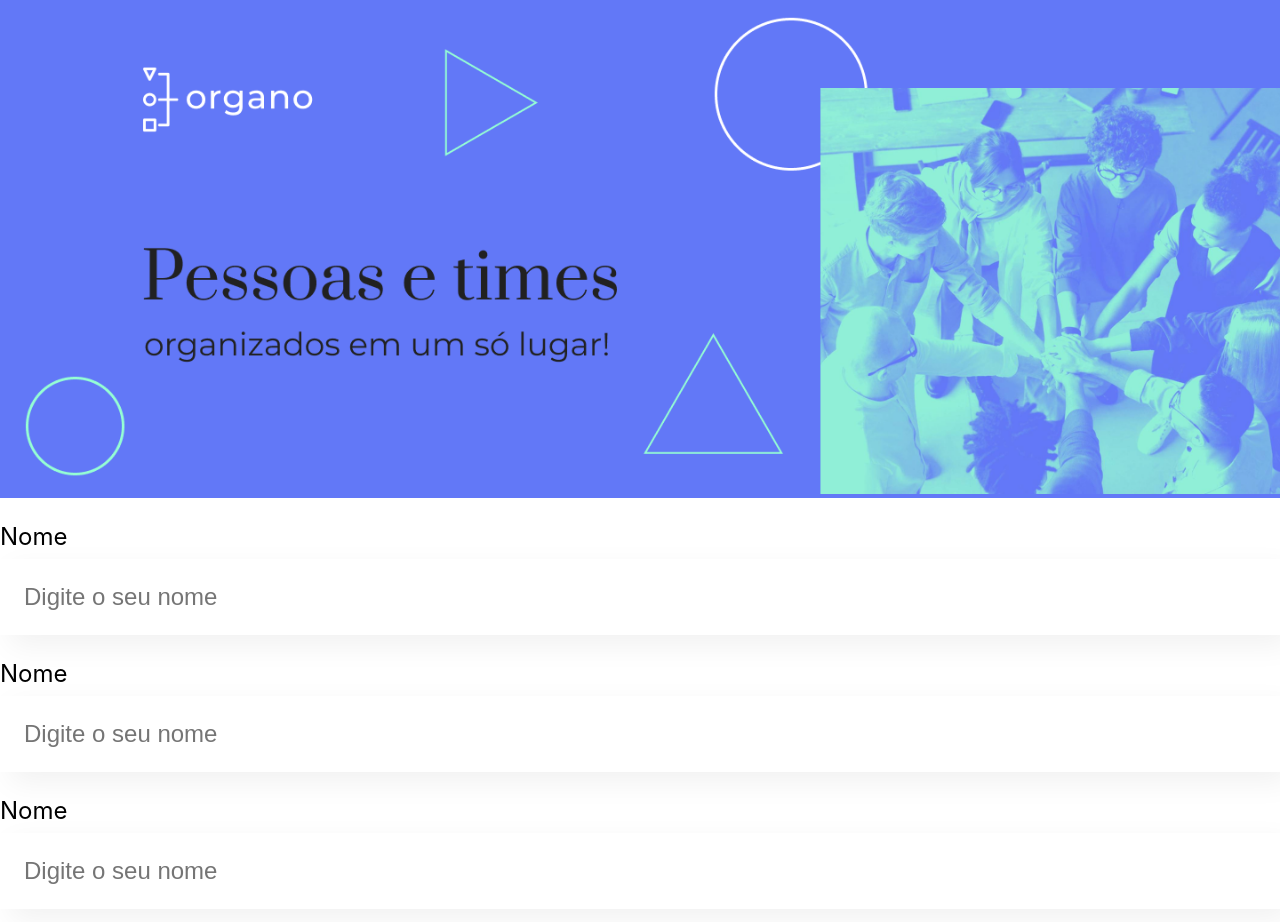
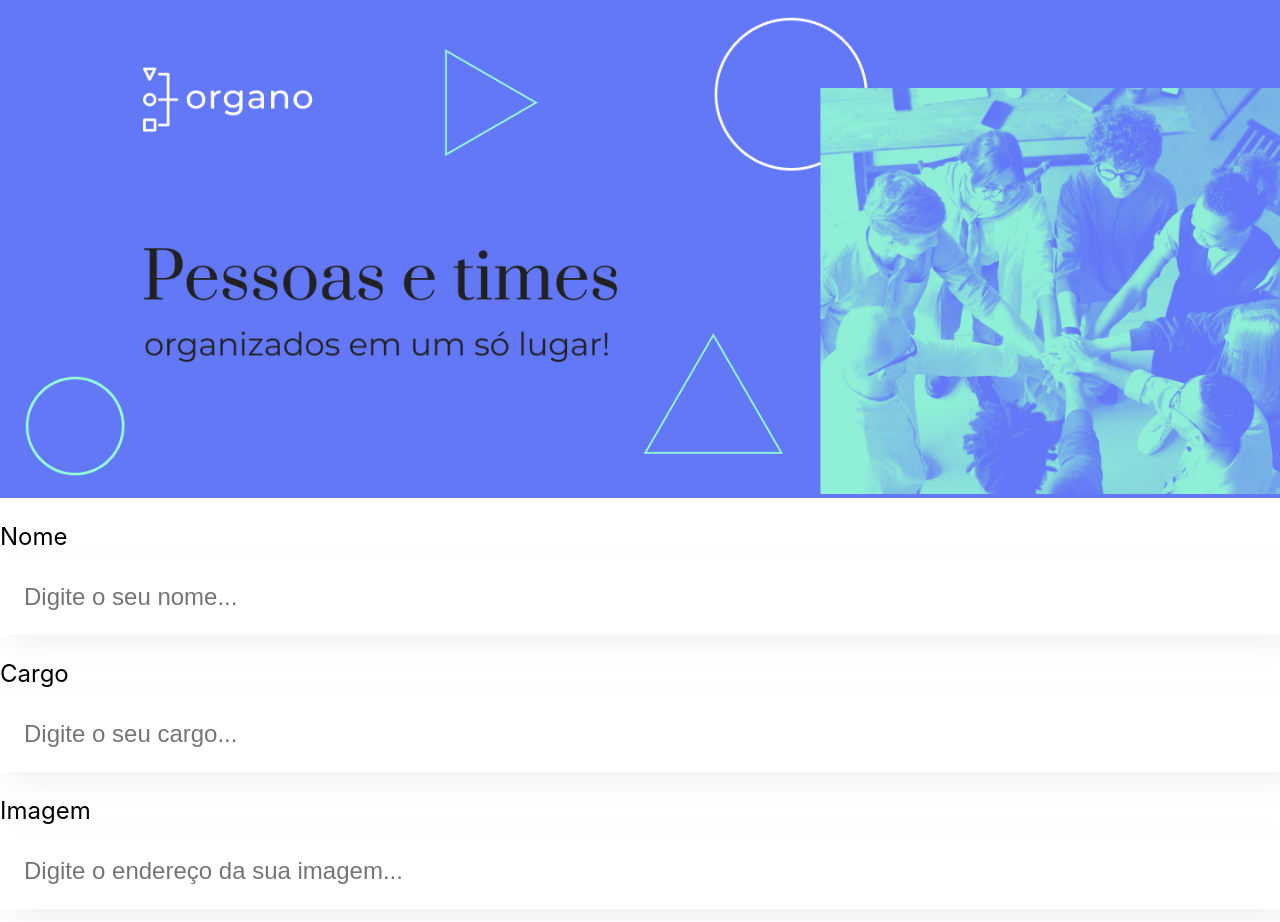
Before and after one commit to ddcsilva/organo, a React (Create React App) app: page / in a window 1280 px wide. Shown: the top 922 px of the page. Built offline with nearby package versions, Linux system fonts and the light colour scheme.

Commit message:
feat: Adicionar placeholders descritivos aos campos de entrada no componente InputText

```diff
--- a/src/App.js
+++ b/src/App.js
@@ -5,9 +5,9 @@
   return (
     <div className="App">
       <Banner />
-      <InputText label="Nome" />
-      <InputText label="Cargo" />
-      <InputText label="Imagem" />
+      <InputText label="Nome" placeholder="Digite o seu nome" />
+      <InputText label="Cargo" placeholder="Digite o seu cargo" />
+      <InputText label="Imagem" placeholder="Digite o endereço da sua imagem" />
     </div>
   );
 }
--- a/src/components/InputText/index.js
+++ b/src/components/InputText/index.js
@@ -1,10 +1,12 @@
 import "./InputText.css";
 
-const InputText = () => {
+const InputText = (props) => {
+  const placeholderModificado = `${props.placeholder}...`;
+
   return (
     <div className="input-text">
-      <label>Nome</label>
-      <input placeholder="Digite o seu nome" />
+      <label>{props.label}</label>
+      <input placeholder={placeholderModificado} />
     </div>
   );
 };
```
